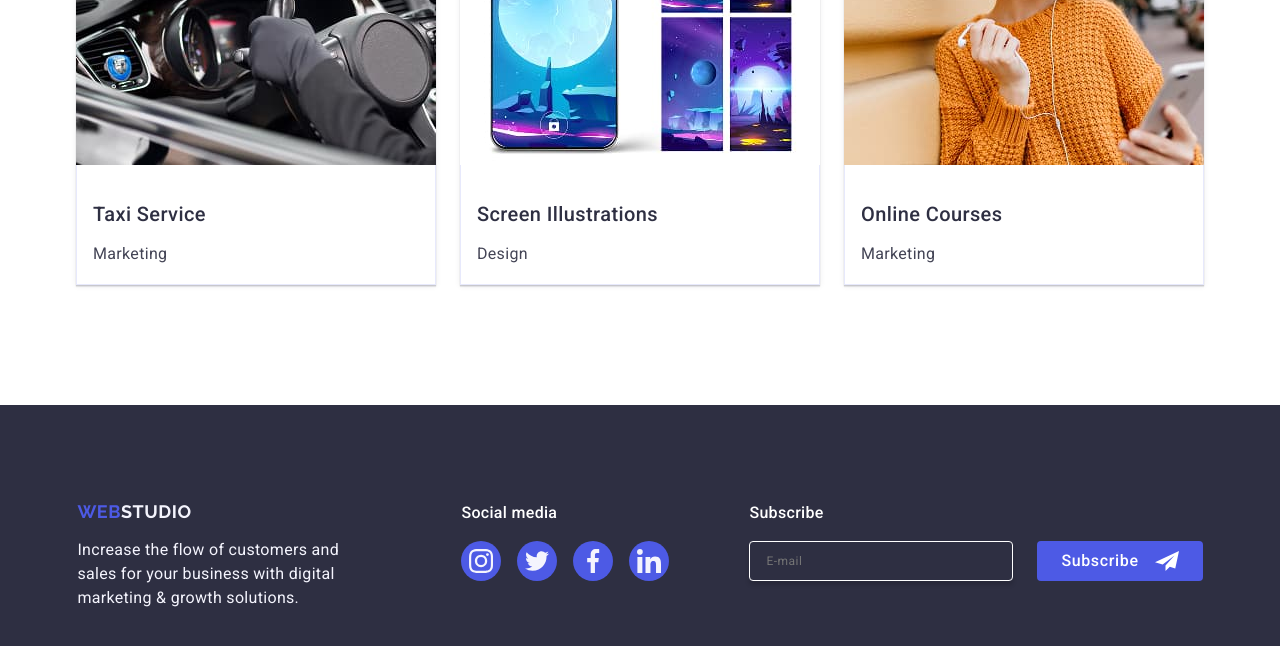
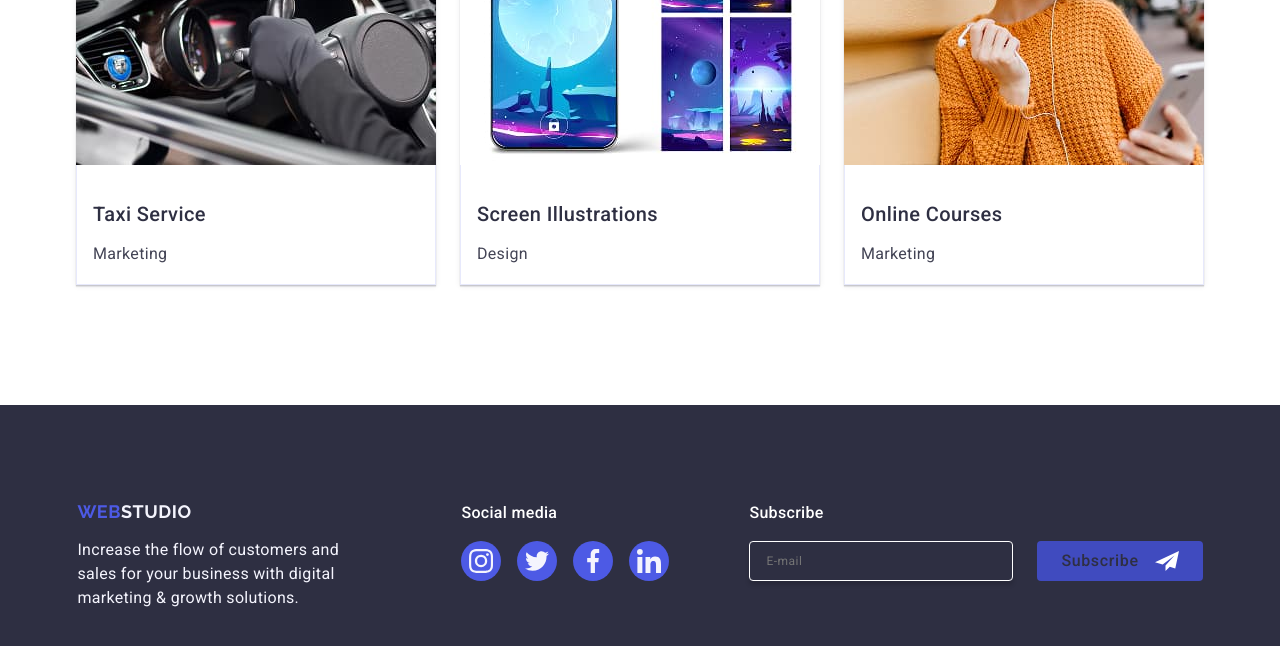
Before and after one commit to juliabatenkodesign-ai/goit-markup-hw-06, a plain HTML site: page index.html in a window 1280 px wide. In both pictures the pointer is over the button "Subscribe". Shown: the part 2884-3530 px from the top of the page. Drawn offline with nearby package versions, Linux system fonts and the light colour scheme.

Commit message:
add index file

```diff
--- a/css/styles.css
+++ b/css/styles.css
@@ -982,6 +982,12 @@ margin: 16px  auto;
   fill: #fff;
 }
 
+.send-button-subscribe:hover,
+.send-button-subscribe:focus {
+   color: #2e2f42;
+  background-color: #404bbf;
+}
+
 .mobile-menu{
   position: fixed;
   top: 0;
```
